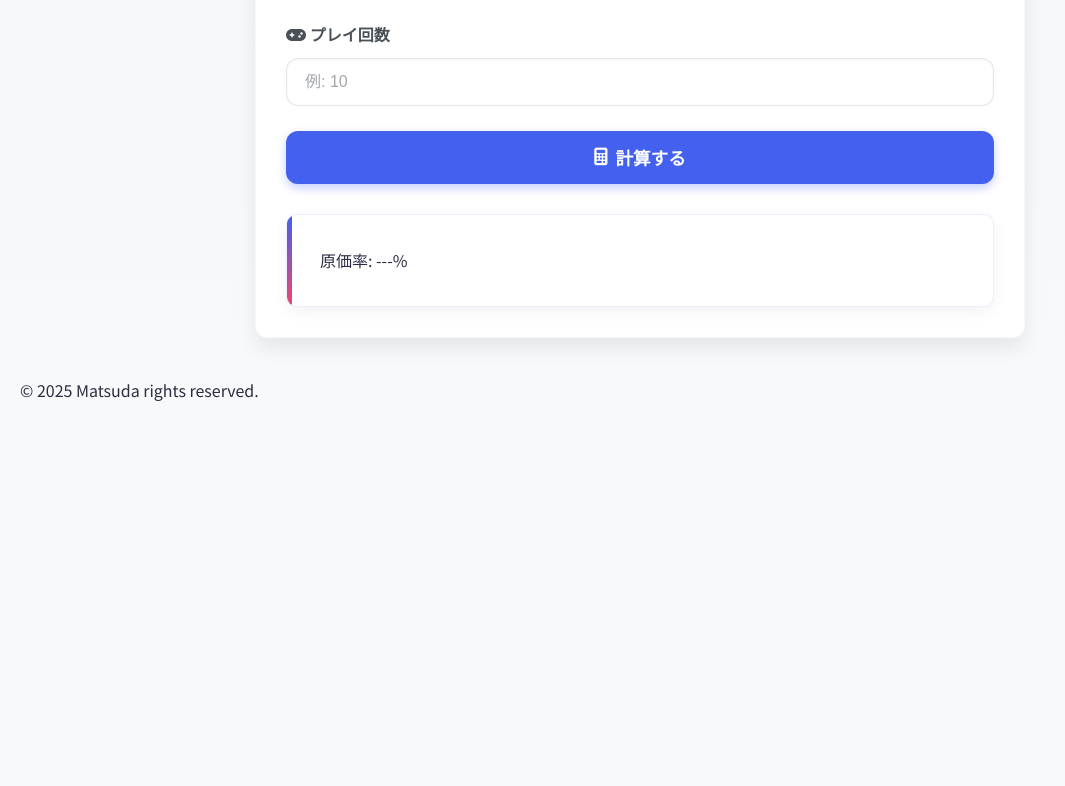
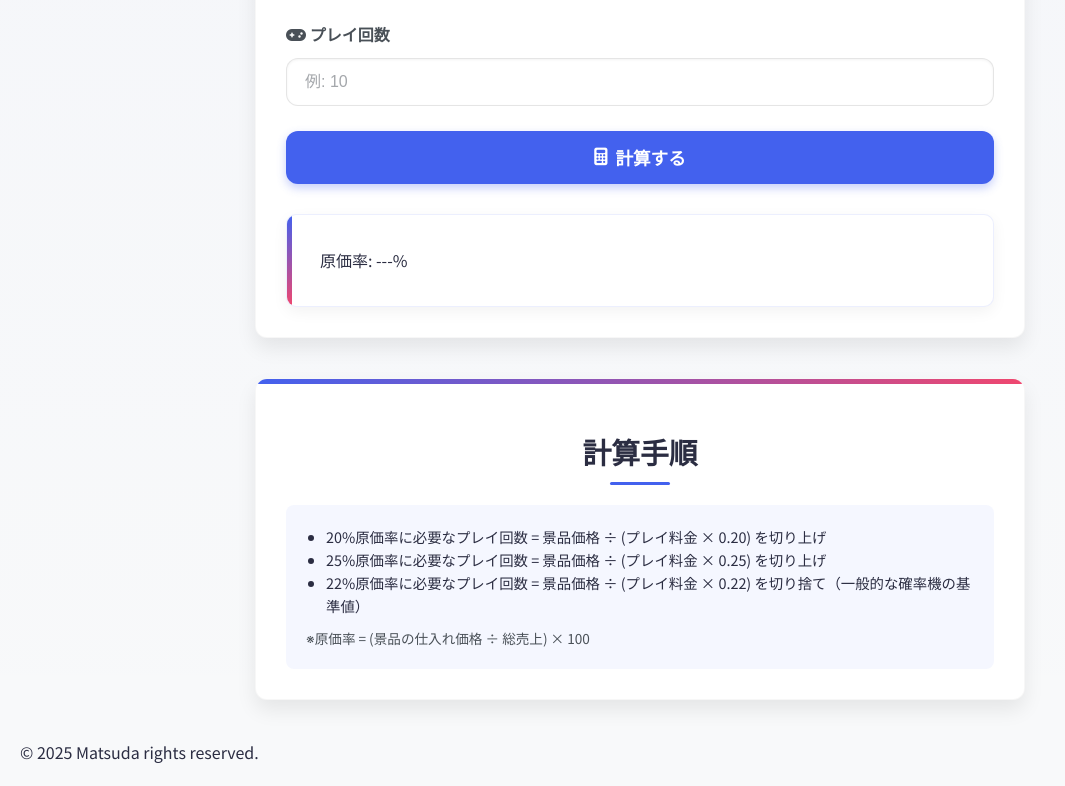
Before and after one commit to mentalsam/cost-rate, a plain HTML site: page index.html in a window 1280 px wide. Shown: the part 950-1736 px from the top of the page, without its empty margins (0-1065 px from the left). Before the commit the page ends 1374 px from the top, so only its background shows below. Drawn offline with Linux system fonts and the light colour scheme.

Commit message:
Update index.html

```diff
--- a/index.html
+++ b/index.html
@@ -557,10 +557,22 @@
                 <p>原価率: <span id="crane-result">---</span>%</p>
             </div>
         </div>
+
+        <div class="calculator-section">
+            <h2>計算手順</h2>
+            <div style="margin-top: 10px; padding: 20px; background-color: rgba(67, 97, 238, 0.05); border-radius: 8px; font-size: 0.9rem; line-height: 1.6;">
+                <ul style="padding-left: 20px;">
+                    <li>20%原価率に必要なプレイ回数 = 景品価格 ÷ (プレイ料金 × 0.20) を切り上げ</li>
+                    <li>25%原価率に必要なプレイ回数 = 景品価格 ÷ (プレイ料金 × 0.25) を切り上げ</li>
+                    <li>22%原価率に必要なプレイ回数 = 景品価格 ÷ (プレイ料金 × 0.22) を切り捨て（一般的な確率機の基準値）</li>
+                </ul>
+                <p style="margin-top: 10px; font-size: 0.85rem; color: var(--text-secondary);">※原価率 = (景品の仕入れ価格 ÷ 総売上) × 100</p>
+            </div>
+        </div>
     </div>
 
     <footer>
-        <p>© 2025 Matsuda rights reserved.</p>
+        <p style="margin-top: 20px;">© 2025 Matsuda rights reserved.</p>
     </footer>
 
     <script>
```
